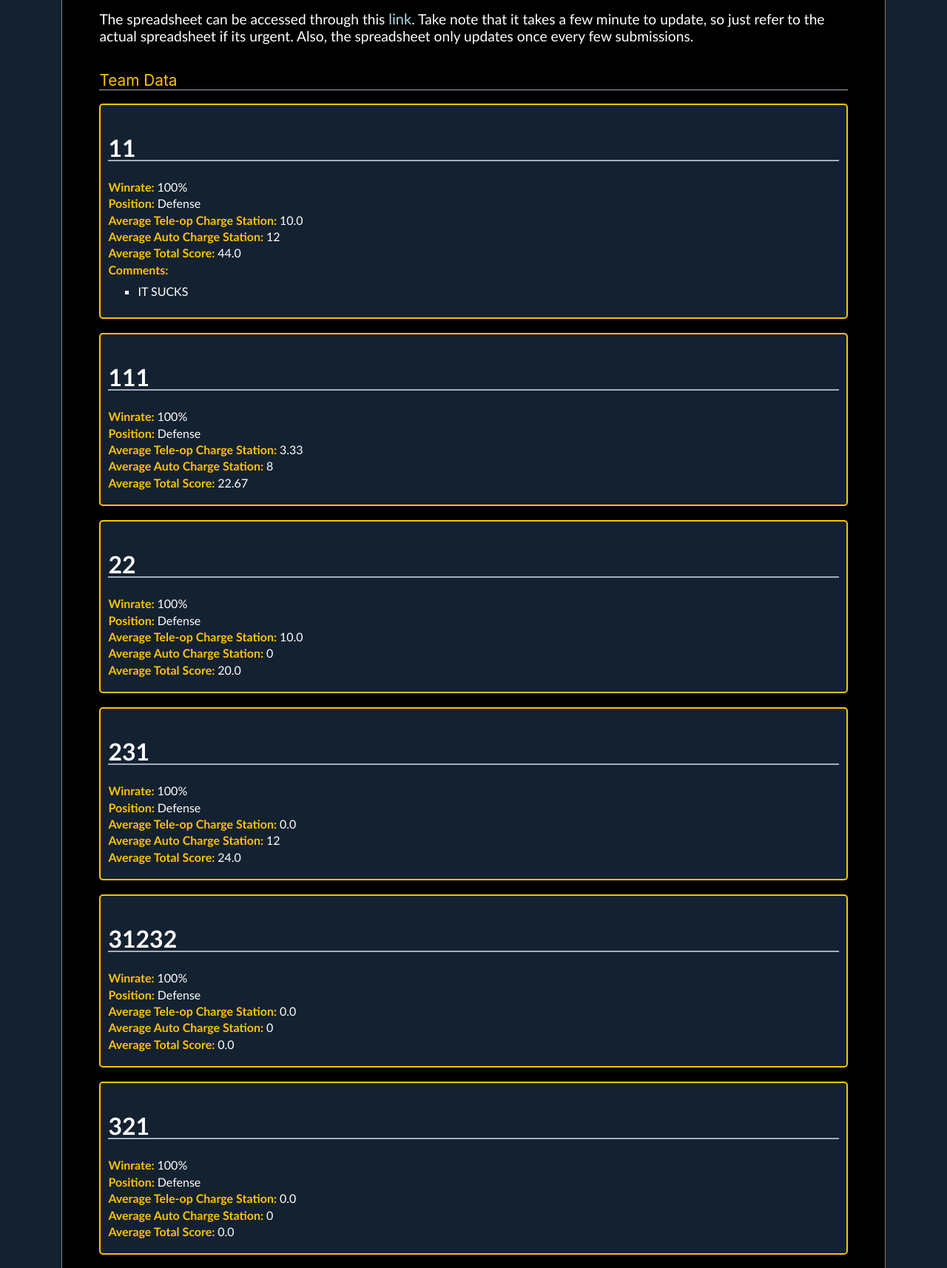
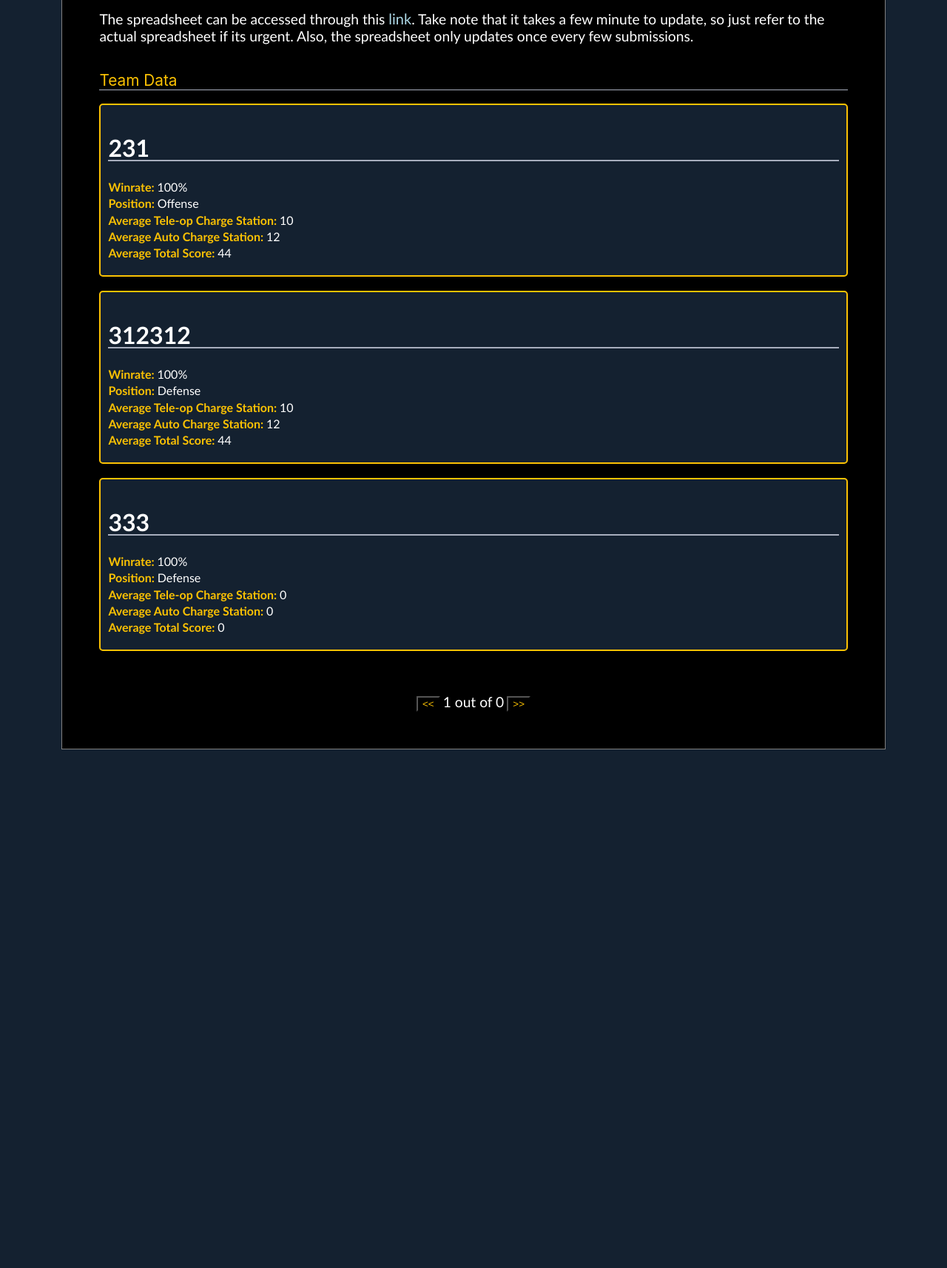
Before and after one commit to d2i-23/Scouting-Website-2198---Charged-Up-2023, a Flask app: page /data in a window 1280 px wide. Shown: the part 335-2049 px from the top of the page at 74% size. After the commit the page ends 1348 px from the top, so only its background shows below. Run offline with Flask 2, Linux system fonts and the light colour scheme; some libraries are stand-ins or nearby versions.

Commit message:
hotfixes

```diff
--- a/jsonSaves/team_11.json
+++ /dev/null
@@ -1 +0,0 @@
-{"Ranking": 1, "Winrate": 1, "Gameplay Position": 0.0, "Tele-op Charge Station": 10.0, "Tele-op Total Score": 10.0, "Auto Charge Station": 12, "Auto Total Score": 12, "Overall Score": 44.0, "Comment": ["IT SUCKS"], "Team Number": 11}
--- a/jsonSaves/team_111.json
+++ /dev/null
@@ -1 +0,0 @@
-{"Ranking": 5, "Winrate": 1, "Gameplay Position": 0.3333333333, "Tele-op Charge Station": 3.333333333, "Tele-op Total Score": 3.333333333, "Auto Charge Station": 8, "Auto Total Score": 8, "Overall Score": 22.66666667, "Comment": NaN, "Team Number": 111}
--- a/jsonSaves/team_22.json
+++ /dev/null
@@ -1 +0,0 @@
-{"Ranking": 7, "Winrate": 1, "Gameplay Position": 0.0, "Tele-op Charge Station": 10.0, "Tele-op Total Score": 10.0, "Auto Charge Station": 0, "Auto Total Score": 0, "Overall Score": 20.0, "Comment": NaN, "Team Number": 22}
--- a/jsonSaves/team_231.json
+++ b/jsonSaves/team_231.json
@@ -1 +1 @@
-{"Ranking": 2, "Winrate": 1, "Gameplay Position": 0.0, "Tele-op Charge Station": 0.0, "Tele-op Total Score": 0.0, "Auto Charge Station": 12, "Auto Total Score": 12, "Overall Score": 24.0, "Comment": NaN, "Team Number": 231}
+{"Ranking": 1, "Winrate": 1, "Gameplay Position": 1, "Tele-op Charge Station": 10, "Tele-op Total Score": 10, "Auto Charge Station": 12, "Auto Total Score": 12, "Overall Score": 44, "Team Number": 231, "Comment": NaN}
--- /dev/null
+++ b/jsonSaves/team_312312.json
@@ -0,0 +1 @@
+{"Ranking": 2, "Winrate": 1, "Gameplay Position": 0, "Tele-op Charge Station": 10, "Tele-op Total Score": 10, "Auto Charge Station": 12, "Auto Total Score": 12, "Overall Score": 44, "Team Number": 312312, "Comment": NaN}
--- a/jsonSaves/team_31232.json
+++ /dev/null
@@ -1 +0,0 @@
-{"Ranking": 8, "Winrate": 1, "Gameplay Position": 0.0, "Tele-op Charge Station": 0.0, "Tele-op Total Score": 0.0, "Auto Charge Station": 0, "Auto Total Score": 0, "Overall Score": 0.0, "Comment": NaN, "Team Number": 31232}
--- a/jsonSaves/team_321.json
+++ /dev/null
@@ -1 +0,0 @@
-{"Ranking": 7, "Winrate": 1, "Gameplay Position": 0.0, "Tele-op Charge Station": 0.0, "Tele-op Total Score": 0.0, "Auto Charge Station": 0, "Auto Total Score": 0, "Overall Score": 0.0, "Comment": NaN, "Team Number": 321}
--- /dev/null
+++ b/jsonSaves/team_333.json
@@ -0,0 +1 @@
+{"Ranking": 3, "Winrate": 1, "Gameplay Position": 0, "Tele-op Charge Station": 0, "Tele-op Total Score": 0, "Auto Charge Station": 0, "Auto Total Score": 0, "Overall Score": 0, "Team Number": 333, "Comment": NaN}
--- a/jsonSaves/team_342.json
+++ /dev/null
@@ -1 +0,0 @@
-{"Ranking": 3, "Winrate": 1, "Gameplay Position": 0.0, "Tele-op Charge Station": 0.0, "Tele-op Total Score": 0.0, "Auto Charge Station": 12, "Auto Total Score": 12, "Overall Score": 24.0, "Comment": NaN, "Team Number": 342}
--- a/jsonSaves/team_3432.json
+++ /dev/null
@@ -1 +0,0 @@
-{"Ranking": 4, "Winrate": 1, "Gameplay Position": 1.0, "Tele-op Charge Station": 0.0, "Tele-op Total Score": 0.0, "Auto Charge Station": 12, "Auto Total Score": 12, "Overall Score": 24.0, "Comment": NaN, "Team Number": 3432}
--- a/jsonSaves/team_423423.json
+++ /dev/null
@@ -1 +0,0 @@
-{"Ranking": 12, "Winrate": 1, "Gameplay Position": 1.0, "Tele-op Charge Station": 0.0, "Tele-op Total Score": 0.0, "Auto Charge Station": 0, "Auto Total Score": 0, "Overall Score": 0.0, "Comment": NaN, "Team Number": 423423}
--- a/jsonSaves/team_4342111.json
+++ /dev/null
@@ -1 +0,0 @@
-{"Ranking": 6, "Winrate": 1, "Gameplay Position": 1.0, "Tele-op Charge Station": 0.0, "Tele-op Total Score": 0.0, "Auto Charge Station": 12, "Auto Total Score": 12, "Overall Score": 24.0, "Comment": NaN, "Team Number": 4342111}
--- a/jsonSaves/team_434233.json
+++ /dev/null
@@ -1 +0,0 @@
-{"Ranking": 13, "Winrate": 1, "Gameplay Position": 0.0, "Tele-op Charge Station": 0.0, "Tele-op Total Score": 0.0, "Auto Charge Station": 0, "Auto Total Score": 0, "Overall Score": 0.0, "Comment": NaN, "Team Number": 434233}
--- a/jsonSaves/team_443.json
+++ /dev/null
@@ -1 +0,0 @@
-{"Ranking": 6, "Winrate": 1, "Gameplay Position": 0.0, "Tele-op Charge Station": 10.0, "Tele-op Total Score": 10.0, "Auto Charge Station": 0, "Auto Total Score": 0, "Overall Score": 20.0, "Comment": NaN, "Team Number": 443}
--- a/jsonSaves/team_6565.json
+++ /dev/null
@@ -1 +0,0 @@
-{"Ranking": 4, "Winrate": 1, "Gameplay Position": 0.0, "Tele-op Charge Station": 0.0, "Tele-op Total Score": 0.0, "Auto Charge Station": 12, "Auto Total Score": 12, "Overall Score": 24.0, "Comment": NaN, "Team Number": 6565}
--- a/statboxFormating.py
+++ b/statboxFormating.py
@@ -13,16 +13,20 @@
 
     files = os.listdir(folder_path)
 
-
-    analysisWorksheet = pd.DataFrame(mainWorkSheet.get_worksheet(5).get_all_records()).set_index('Team Number')
-    comments = pd.DataFrame(mainWorkSheet.get_worksheet(0).get_all_records())
-    comments = comments.loc[comments['Comment'] != '', ['Team Number', 'Comment']].groupby('Team Number').apply(lambda x: ','.join(x['Comment']).split(','))    #.groupby('Team Number').apply(lambda x: ','.join(x).split(','))
-    analysisWorksheet = pd.concat([analysisWorksheet, comments], axis = 1).rename(columns = {0: 'Comment'})
-
+    if not trueDelete:
+        try:
+            analysisWorksheet = pd.DataFrame(mainWorkSheet.get_worksheet(5).get_all_records()).set_index('Team Number')
+            comments = pd.DataFrame(mainWorkSheet.get_worksheet(0).get_all_records())
+            comments = comments.loc[comments['Comment'] != '', ['Team Number', 'Comment']].groupby('Team Number').apply(lambda x: ','.join(x['Comment']).split(','))    #.groupby('Team Number').apply(lambda x: ','.join(x).split(','))
+            analysisWorksheet = pd.concat([analysisWorksheet, comments], axis = 1).rename(columns = {0: 'Comment'})
+        except KeyError:
+            analysisWorksheet = pd.DataFrame()
+    else:
+        analysisWorksheet = pd.DataFrame()
     teamListList = analysisWorksheet.index.tolist()
 
 
-    if deleteOrNot:
+    if deleteOrNot or trueDelete:
         for file in files:
             file_path = os.path.join(folder_path, file)
             try:
--- a/templates/stats.html
+++ b/templates/stats.html
@@ -1,31 +1,12 @@
 
-        <div id = 11>
+        <div id = 231>
             <div class = 'statbox' >
-            <p class = 'bolder' > 11</p>
+            <p class = 'bolder' > 231</p>
             <p><b>Winrate: </b>100%</p>
-            <p><b>Position: </b>Defense</p>
-            <p><b>Average Tele-op Charge Station: </b>10.0</p>
+            <p><b>Position: </b>Offense</p>
+            <p><b>Average Tele-op Charge Station: </b>10</p>
             <p><b>Average Auto Charge Station: </b>12</p>
-            <p><b>Average Total Score: </b>44.0</p>
-            <p><b>Comments:</b></p>
-            <ul>
-                <li>IT SUCKS</li>
-
-            </ul>
-
-
-        </div>
-        <br>
-        </div>
-
-        <div id = 111>
-            <div class = 'statbox' >
-            <p class = 'bolder' > 111</p>
-            <p><b>Winrate: </b>100%</p>
-            <p><b>Position: </b>Defense</p>
-            <p><b>Average Tele-op Charge Station: </b>3.33</p>
-            <p><b>Average Auto Charge Station: </b>8</p>
-            <p><b>Average Total Score: </b>22.67</p>
+            <p><b>Average Total Score: </b>44</p>
             <p><b></b></p>
             <ul>
 
@@ -36,14 +17,14 @@
         <br>
         </div>
 
-        <div id = 22>
+        <div id = 312312>
             <div class = 'statbox' >
-            <p class = 'bolder' > 22</p>
+            <p class = 'bolder' > 312312</p>
             <p><b>Winrate: </b>100%</p>
             <p><b>Position: </b>Defense</p>
-            <p><b>Average Tele-op Charge Station: </b>10.0</p>
-            <p><b>Average Auto Charge Station: </b>0</p>
-            <p><b>Average Total Score: </b>20.0</p>
+            <p><b>Average Tele-op Charge Station: </b>10</p>
+            <p><b>Average Auto Charge Station: </b>12</p>
+            <p><b>Average Total Score: </b>44</p>
             <p><b></b></p>
             <ul>
 
@@ -54,14 +35,14 @@
         <br>
         </div>
 
-        <div id = 231>
+        <div id = 333>
             <div class = 'statbox' >
-            <p class = 'bolder' > 231</p>
+            <p class = 'bolder' > 333</p>
             <p><b>Winrate: </b>100%</p>
             <p><b>Position: </b>Defense</p>
-            <p><b>Average Tele-op Charge Station: </b>0.0</p>
-            <p><b>Average Auto Charge Station: </b>12</p>
-            <p><b>Average Total Score: </b>24.0</p>
+            <p><b>Average Tele-op Charge Station: </b>0</p>
+            <p><b>Average Auto Charge Station: </b>0</p>
+            <p><b>Average Total Score: </b>0</p>
             <p><b></b></p>
             <ul>
 
@@ -71,165 +52,3 @@
         </div>
         <br>
         </div>
-
-        <div id = 31232>
-            <div class = 'statbox' >
-            <p class = 'bolder' > 31232</p>
-            <p><b>Winrate: </b>100%</p>
-            <p><b>Position: </b>Defense</p>
-            <p><b>Average Tele-op Charge Station: </b>0.0</p>
-            <p><b>Average Auto Charge Station: </b>0</p>
-            <p><b>Average Total Score: </b>0.0</p>
-            <p><b></b></p>
-            <ul>
-
-            </ul>
-
-
-        </div>
-        <br>
-        </div>
-
-        <div id = 321>
-            <div class = 'statbox' >
-            <p class = 'bolder' > 321</p>
-            <p><b>Winrate: </b>100%</p>
-            <p><b>Position: </b>Defense</p>
-            <p><b>Average Tele-op Charge Station: </b>0.0</p>
-            <p><b>Average Auto Charge Station: </b>0</p>
-            <p><b>Average Total Score: </b>0.0</p>
-            <p><b></b></p>
-            <ul>
-
-            </ul>
-
-
-        </div>
-        <br>
-        </div>
-
-        <div id = 342>
-            <div class = 'statbox' >
-            <p class = 'bolder' > 342</p>
-            <p><b>Winrate: </b>100%</p>
-            <p><b>Position: </b>Defense</p>
-            <p><b>Average Tele-op Charge Station: </b>0.0</p>
-            <p><b>Average Auto Charge Station: </b>12</p>
-            <p><b>Average Total Score: </b>24.0</p>
-            <p><b></b></p>
-            <ul>
-
-            </ul>
-
-
-        </div>
-        <br>
-        </div>
-
-        <div id = 3432>
-            <div class = 'statbox' >
-            <p class = 'bolder' > 3432</p>
-            <p><b>Winrate: </b>100%</p>
-            <p><b>Position: </b>Offense</p>
-            <p><b>Average Tele-op Charge Station: </b>0.0</p>
-            <p><b>Average Auto Charge Station: </b>12</p>
-            <p><b>Average Total Score: </b>24.0</p>
-            <p><b></b></p>
-            <ul>
-
-            </ul>
-
-
-        </div>
-        <br>
-        </div>
-
-        <div id = 423423>
-            <div class = 'statbox' >
-            <p class = 'bolder' > 423423</p>
-            <p><b>Winrate: </b>100%</p>
-            <p><b>Position: </b>Offense</p>
-            <p><b>Average Tele-op Charge Station: </b>0.0</p>
-            <p><b>Average Auto Charge Station: </b>0</p>
-            <p><b>Average Total Score: </b>0.0</p>
-            <p><b></b></p>
-            <ul>
-
-            </ul>
-
-
-        </div>
-        <br>
-        </div>
-
-        <div id = 4342111>
-            <div class = 'statbox' >
-            <p class = 'bolder' > 4342111</p>
-            <p><b>Winrate: </b>100%</p>
-            <p><b>Position: </b>Offense</p>
-            <p><b>Average Tele-op Charge Station: </b>0.0</p>
-            <p><b>Average Auto Charge Station: </b>12</p>
-            <p><b>Average Total Score: </b>24.0</p>
-            <p><b></b></p>
-            <ul>
-
-            </ul>
-
-
-        </div>
-        <br>
-        </div>
-
-        <div id = 434233>
-            <div class = 'statbox' >
-            <p class = 'bolder' > 434233</p>
-            <p><b>Winrate: </b>100%</p>
-            <p><b>Position: </b>Defense</p>
-            <p><b>Average Tele-op Charge Station: </b>0.0</p>
-            <p><b>Average Auto Charge Station: </b>0</p>
-            <p><b>Average Total Score: </b>0.0</p>
-            <p><b></b></p>
-            <ul>
-
-            </ul>
-
-
-        </div>
-        <br>
-        </div>
-
-        <div id = 443>
-            <div class = 'statbox' >
-            <p class = 'bolder' > 443</p>
-            <p><b>Winrate: </b>100%</p>
-            <p><b>Position: </b>Defense</p>
-            <p><b>Average Tele-op Charge Station: </b>10.0</p>
-            <p><b>Average Auto Charge Station: </b>0</p>
-            <p><b>Average Total Score: </b>20.0</p>
-            <p><b></b></p>
-            <ul>
-
-            </ul>
-
-
-        </div>
-        <br>
-        </div>
-
-        <div id = 6565>
-            <div class = 'statbox' >
-            <p class = 'bolder' > 6565</p>
-            <p><b>Winrate: </b>100%</p>
-            <p><b>Position: </b>Defense</p>
-            <p><b>Average Tele-op Charge Station: </b>0.0</p>
-            <p><b>Average Auto Charge Station: </b>12</p>
-            <p><b>Average Total Score: </b>24.0</p>
-            <p><b></b></p>
-            <ul>
-
-            </ul>
-
-
-        </div>
-        <br>
-        </div>
```
